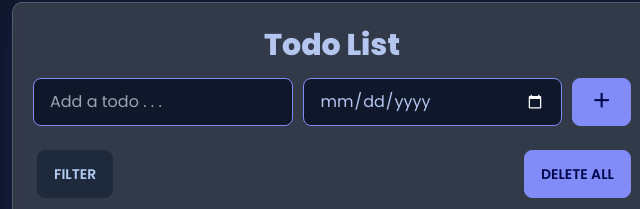
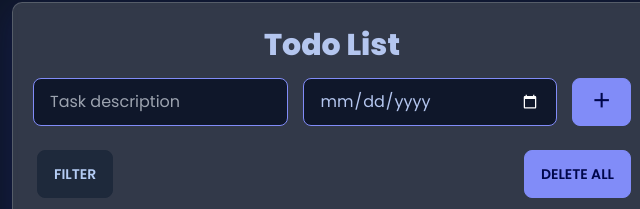
Before and after one commit to abdellatif-laghjaj/todo-list, a plain HTML site: page index.html in a window 1280 px wide. Shown: the part 231-440 px from the top of the page, 308-948 px from the left. Drawn offline with nearby package versions, Linux system fonts and the light colour scheme.

Commit message:
Change the text for the input and increase the margin

```diff
--- a/css/style.css
+++ b/css/style.css
@@ -91,7 +91,7 @@ header .input-section {
 }
 
 .input-section input{
-    margin-right: 10px;
+    margin-right: 15px;
     max-width: 100%;
 }
 
--- a/index.html
+++ b/index.html
@@ -33,7 +33,7 @@
             <!-- Error message -->
             <div class="alert-message"></div>
             <div class="input-section">
-                <input type="text" placeholder="Add a todo . . ." class="input input-bordered input-secondary w-full max-w-xs" />
+                <input type="text" placeholder="Task description" class="input input-bordered input-secondary w-full max-w-xs" />
                 <input type="date" class="input input-bordered input-secondary w-full max-w-xs schedule-date" />
                 <button class="btn btn-secondary add-task-button">
                     <i class="bx bx-plus bx-sm"></i>
```
